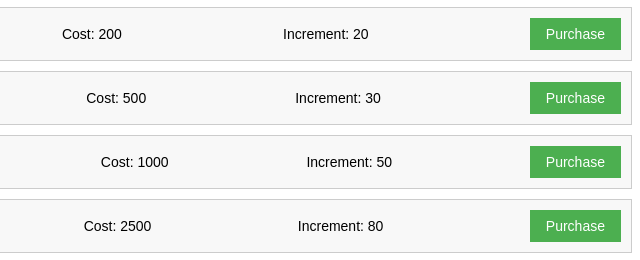
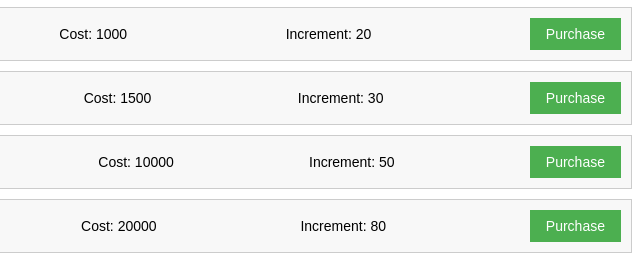
Before and after one commit to DaEpicBacon/cookieclicker.github.io, a plain HTML site: page index.html in a window 1280 px wide. Shown: the part 522-782 px from the top of the page, 408-1048 px from the left. Drawn offline with Linux system fonts and the light colour scheme.

Commit message:
Update index.html

```diff
--- a/index.html
+++ b/index.html
@@ -103,30 +103,30 @@
     { name: 'Cursor', cost: 10, increment: 1 },
       { name: 'Grandma', cost: 50, increment: 5 },
       { name: 'Farm', cost: 100, increment: 10 },
-      { name: 'Factory', cost: 200, increment: 20 },
-      { name: 'Cookie Mine', cost: 500, increment: 30 },
-      { name: 'Gourmet Pastry', cost: 1000, increment: 50 },
-      { name: 'Online Shop', cost: 2500, increment: 80 },
-      { name: 'Cafe', cost: 5000, increment: 100 },
-      { name: 'Cookie Gallery', cost: 7500, increment: 150 },
-      { name: 'Bank', cost: 10000, increment: 300 },
-      { name: 'Advertisements', cost: 12500, increment: 500 },
-      { name: 'Gourment Restaurant', cost: 18000, increment: 750 },
-      { name: 'International Shipping', cost: 30000, increment: 1500 },
-      { name: 'Space Ingredients', cost: 50000, increment: 2250 },
-      { name: 'Cookie Land', cost: 150000, increment: 3700 },
-      { name: 'Cookie Laboratory', cost: 250000, increment: 7000 },
-      { name: 'Diamond Cookie Mine', cost: 500000, increment: 10000 },
-      { name: 'Cookie Land Empire', cost: 750000, increment: 13000 },
-      { name: 'Quantum Cookie Research', cost: 900000, increment: 17000 },
-      { name: 'Full Robot Worker Team', cost: 1000000, increment: 20000 },
-      { name: 'Mega Cookie Mall', cost: 1250000, increment: 25000 }
+      { name: 'Factory', cost: 1000, increment: 20 },
+      { name: 'Cookie Mine', cost: 1500, increment: 30 },
+      { name: 'Gourmet Pastry', cost: 10000, increment: 50 },
+      { name: 'Online Shop', cost: 20000, increment: 80 },
+      { name: 'Cafe', cost: 50000, increment: 100 },
+      { name: 'Cookie Gallery', cost: 75000, increment: 150 },
+      { name: 'Bank', cost: 100000, increment: 300 },
+      { name: 'Advertisements', cost: 150000, increment: 500 },
+      { name: 'Gourment Restaurant', cost: 250000, increment: 750 },
+      { name: 'International Shipping', cost: 400000, increment: 1500 },
+      { name: 'Space Ingredients', cost: 500000, increment: 2250 },
+      { name: 'Cookie Land', cost: 700000, increment: 3700 },
+      { name: 'Cookie Laboratory', cost: 900000, increment: 7000 },
+      { name: 'Diamond Cookie Mine', cost: 1000000, increment: 10000 },
+      { name: 'Cookie Land Empire', cost: 5000000, increment: 13000 },
+      { name: 'Quantum Cookie Research', cost: 25000000, increment: 17000 },
+      { name: 'Full Robot Worker Team', cost: 170000000, increment: 20000 },
+      { name: 'Mega Cookie Mall', cost: 300000000, increment: 25000 }
     ];
 
     var cookies = [
-      { name: 'Chocolate Chip', cost: 20, increment: 2 },
-      { name: 'Oatmeal Raisin', cost: 30, increment: 3 },
-      { name: 'Sugar', cost: 40, increment: 4 }
+      { name: 'Chocolate Chip', cost: 10, increment: 2 },
+      { name: 'Oatmeal Raisin', cost: 50, increment: 3 },
+      { name: 'Sugar', cost: 1000, increment: 4 }
     ];
 
     function purchaseBuildingUpgrade(index) {
```
